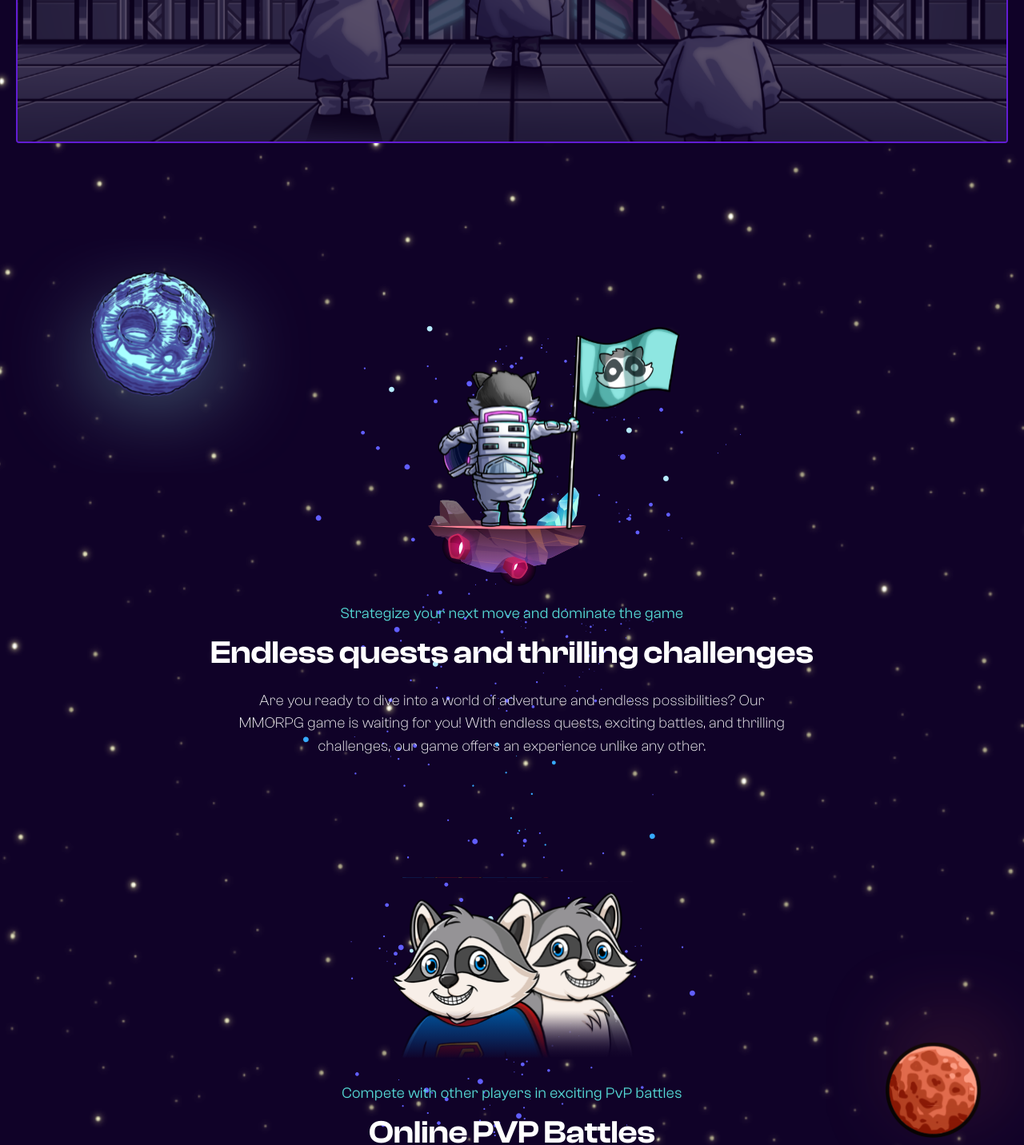
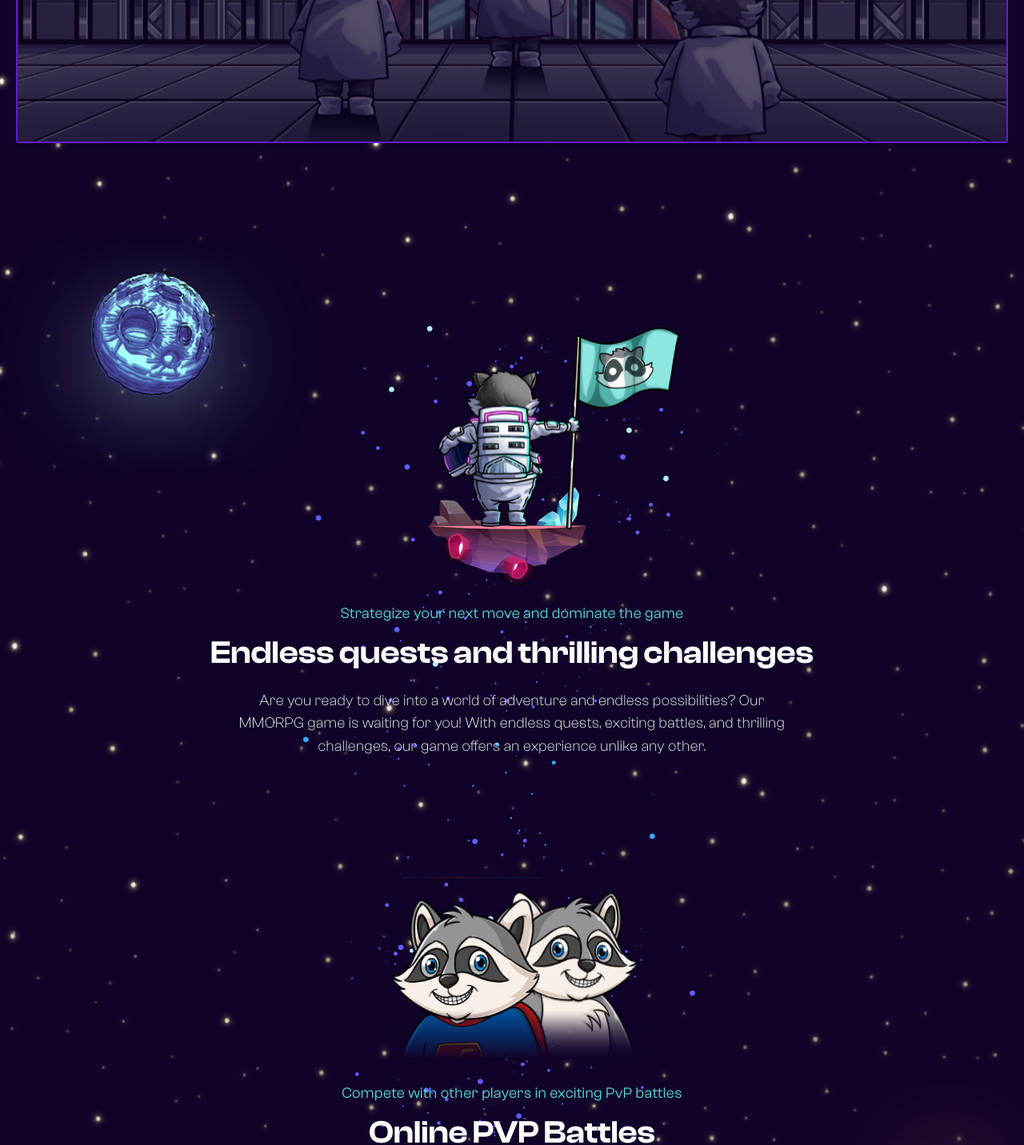
Before and after one commit to sulaimanwebdev/raccoon-city, a React (Create React App) app: page / in a window 1280 px wide. Shown: the part 1330-2762 px from the top of the page at 80% size. Built offline with nearby package versions, Linux system fonts and the light colour scheme.

Commit message:
All set and done. Allhamdulliah

```diff
--- a/package.json
+++ b/package.json
@@ -8,6 +8,7 @@
     "@testing-library/user-event": "^13.5.0",
     "react": "^18.2.0",
     "react-dom": "^18.2.0",
+    "react-reveal": "^1.2.2",
     "react-scripts": "5.0.1",
     "web-vitals": "^2.1.4"
   },
--- a/src/App.js
+++ b/src/App.js
@@ -2,7 +2,7 @@ import {useState, useEffect} from 'react';
 import './fonts/ClashGrotesk-Light.otf';
 import Header from './components/Header';
 import NFTCard from './components/NFT-Card';
-
+import Fade from 'react-reveal/Fade';
 function App() {
   const [loader, setloader] = useState("opacity-100 visible");
 
@@ -37,8 +37,8 @@ function App() {
         <img src="/images/logo.svg" className='w-[500px]' alt="logo" />
         <div className='max-w-[500px] mx-auto text-center text-[17px] tracking-wide mt-5'>An Immersive MMORPG integrating RADIX'S DLT, with an NFT collection of 10,000 members</div>
         <button><img src="/images/playgame-button.svg" className='mt-10' alt="play game" /></button>
-        <img src="/images/planets.svg" className='absolute top-0 right-0 w-[150px] 2lg:w-[200px] 4lg:w-[300px] 3lg:w-auto' alt="planets" />
-        <img src="/images/cat-plane.svg" className='absolute -bottom-10 2lg:bottom-20 left-0 w-[200px] 4lg:w-[300px] 3lg:w-[350px]' alt="planets" />
+        <img src="/images/planets.svg" className='animationCont absolute top-0 right-0 w-[150px] 2lg:w-[200px] 4lg:w-[300px] 3lg:w-auto' alt="planets" />
+        <img src="/images/cat-plane.svg" className='spaceShip absolute -bottom-10 2lg:bottom-20 left-0 w-[200px] 4lg:w-[300px] 3lg:w-[350px]' alt="planets" />
       </div>
 
 
@@ -52,36 +52,42 @@ function App() {
 
      <div className="px-5 relative max-w-[1350px] mx-auto mt-[150px] sm:mt-[220px]">
       <div className="relative z-30">
+        <Fade bottom>
         <div className="relative flex items-center justify-center flex-col text-center">
           <img src="/images/illustration1.svg" alt="raccoon" />
           <div className="text-[#55DBD6] text-[19px] tracking-wide mt-3">Strategize your next move and dominate the game</div>
           <div className="my-1 font-[ClashDisplay-Semibold] text-[35px] sm:text-[40px]">Endless quests and thrilling challenges</div>
           <div className="text-[19px] font-[Light] mt-3 tracking-wide max-w-[700px] mx-auto">Are you ready to dive into a world of adventure and endless possibilities? Our MMORPG game is waiting for you! With endless quests, exciting battles, and thrilling challenges, our game offers an experience unlike any other.</div>
         </div>
+        </Fade>
 
-
+        <Fade bottom>
         <div className="relative flex items-center justify-center flex-col text-center mt-[100px] sm:mt-[150px]">
           <img src="/images/illustration2.svg" alt="raccoon" />
           <div className="text-[#55DBD6] text-[19px] tracking-wide mt-7">Compete with other players in exciting PvP battles</div>
           <div className="my-1 font-[ClashDisplay-Semibold] text-[35px] sm:text-[40px]">Online PVP Battles</div>
           <div className="text-[19px] font-[Light] mt-3 tracking-wide max-w-[700px] mx-auto">Compete with other players in exciting PvP battles or team up with friends to take on powerful bosses. The game features stunning graphics and an immersive soundtrack that will transport you to a whole new world.</div>
         </div>
+        </Fade>
 
 
-
+        <Fade bottom>
         <div className="relative flex items-center justify-center flex-col text-center mt-[100px] sm:mt-[150px]">
           <img src="/images/illustration3.svg" alt="raccoon" />
           <div className="text-[#55DBD6] text-[19px] tracking-wide sm:mt-3">Join a community of players from around the world</div>
           <div className="my-1 font-[ClashDisplay-Semibold] text-[35px] sm:text-[40px]">BEST COMMUNITY SUPPORT</div>
           <div className="text-[19px] font-[Light] mt-3 tracking-wide max-w-[700px] mx-auto">Join a community of players from around the world and embark on epic journeys together. Choose your character, customize your abilities, and explore a vast and detailed world full of hidden treasures and secrets to uncover.</div>
         </div>
+        </Fade>
 
 
       </div>
      <img src="/images/background3.svg" className='absolute top-0 left-1/2 -translate-x-1/2 w-[600px] h-full object-cover object-center' alt="background" />
-     <img src="/images/planet1.svg" className='hidden 5lg:flex absolute -top-[100px] left-0' alt="planet" />
-     <img src="/images/planet2.svg" className='hidden 5lg:flex absolute top-1/2 -translate-y-1/2 right-0' alt="planet" />
+     <img src="/images/planet1.svg" className='animationCont hidden 5lg:flex absolute -top-[100px] left-0' alt="planet" />
+     <img src="/images/planet2.svg" className='animationCont hidden 5lg:flex absolute top-1/2 -translate-y-1/2 right-0' alt="planet" />
+     <Fade left>
      <img src="/images/cat-plane.svg" className='hidden 5lg:flex absolute bottom-0 left-0 w-[260px]' alt="cat plane" />
+     </Fade>
      </div>
 
 
@@ -94,6 +100,7 @@ function App() {
         <div className="absolute top-1/2 -translate-y-1/2 w-full h-[1px] bg-white"></div>
        </div>
 
+       <Fade left>
        <div className="grid grid-cols-1 4lg:grid-cols-2 gap-5">
           <NFTCard/>
           <NFTCard/>
@@ -102,6 +109,7 @@ function App() {
           <NFTCard/>
           <NFTCard/>
        </div>
+      </Fade>
 
        <a href="/" className="flex items-center gap-2.5 float-right mt-5">
         <div className="border-b border-white text-[19px]">Explore NFT Marketplace</div>
@@ -110,7 +118,7 @@ function App() {
      </div>
 
 
-     <div className="relative px-5 max-w-[1350px] mx-auto h-[200px] mt-[130px] sm:mt-[170px]"><img src="/images/planet3.svg" className='absolute top-0 left-0' alt="planet" /></div>
+     <div className="animationCont relative px-5 max-w-[1350px] mx-auto h-[200px] mt-[130px] sm:mt-[170px]"><img src="/images/planet3.svg" className='absolute top-0 left-0' alt="planet" /></div>
 
      <img src="/images/background4.svg" className='w-full' alt="background" />
 
--- a/src/index.css
+++ b/src/index.css
@@ -166,3 +166,34 @@ body {
       transition: .6s
   }
 }
+
+.animationCont {
+  animation: MoveUpDown 3s linear infinite;
+  transform: translateY(0px);
+
+}
+
+@keyframes MoveUpDown {
+  0%, 100% {
+    transform: translateY(0px);
+  }
+  50% {
+    transform: translateY(30px);
+  }
+}
+
+
+.spaceShip {
+  animation-duration: 1s;
+  animation-name: slidein;
+  animation-delay: 3.1s;
+}
+
+@keyframes slidein {
+  from {
+    transform: translateX(-60px);
+  }
+  to {
+    transform: translateX(0px);
+  }
+}
```
Also changed, not shown: 1 other file (tests, documents, lock files or other folders).
